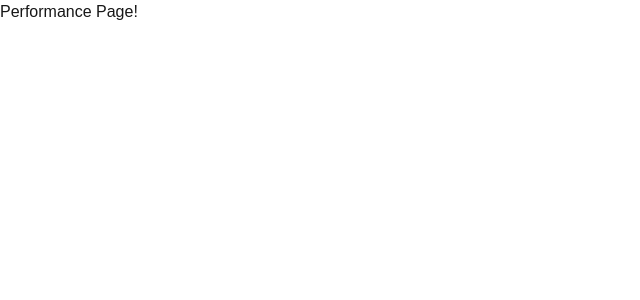
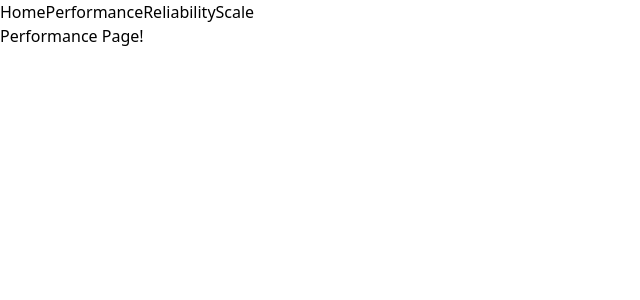
Before and after one commit to harshdeepkanhai/next_tutorial, a Next.js app: page /performance in a window 1280 px wide. Shown: the top 300 px of the page, without its empty margins (0-640 px from the left). Built offline with nearby package versions, Linux system fonts and the light colour scheme.

Commit message:
Common UI with layouts

```diff
--- a/src/app/globals.css
+++ b/src/app/globals.css
@@ -1,27 +1,3 @@
 @tailwind base;
 @tailwind components;
 @tailwind utilities;
-
-:root {
-  --background: #ffffff;
-  --foreground: #171717;
-}
-
-@media (prefers-color-scheme: dark) {
-  :root {
-    --background: #0a0a0a;
-    --foreground: #ededed;
-  }
-}
-
-body {
-  color: var(--foreground);
-  background: var(--background);
-  font-family: Arial, Helvetica, sans-serif;
-}
-
-@layer utilities {
-  .text-balance {
-    text-wrap: balance;
-  }
-}
--- a/src/app/layout.tsx
+++ b/src/app/layout.tsx
@@ -1,6 +1,7 @@
 import type { Metadata } from "next";
 import localFont from "next/font/local";
 import "./globals.css";
+import Link from "next/link";
 
 const geistSans = localFont({
   src: "./fonts/GeistVF.woff",
@@ -28,6 +29,12 @@ export default function RootLayout({
       <body
         className={`${geistSans.variable} ${geistMono.variable} antialiased`}
       >
+         <div>
+          <Link href="/">Home</Link>
+          <Link href="/performance">Performance</Link>
+          <Link href="/reliability">Reliability</Link>
+          <Link href="/scale">Scale</Link>
+      </div>
         {children}
       </body>
     </html>
--- a/src/app/page.tsx
+++ b/src/app/page.tsx
@@ -1,13 +1,6 @@
-import Link from "next/link";
-
 export default function Home() {
   return (
     <div>
-      <div>
-      <Link href="/performance">Performance</Link>
-      <Link href="/reliability">Reliability</Link>
-      <Link href="/scale">Scale</Link>
-      </div>
     <div>Home Page</div>
     </div>
   );
```
